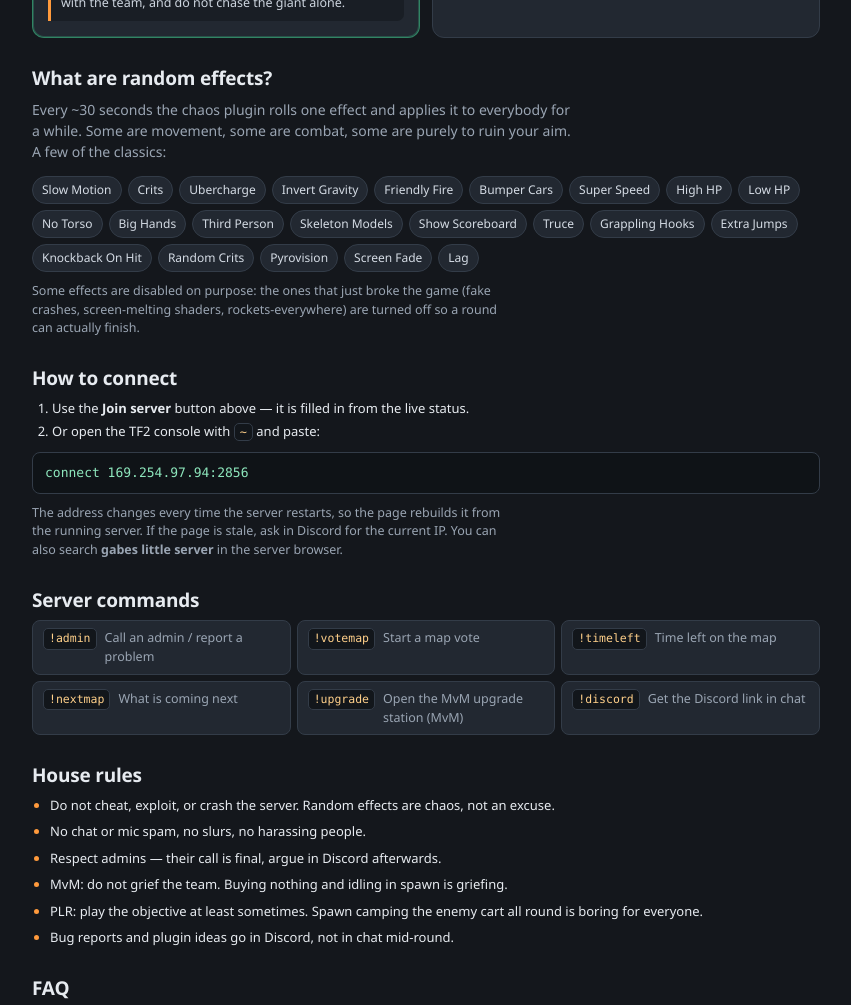
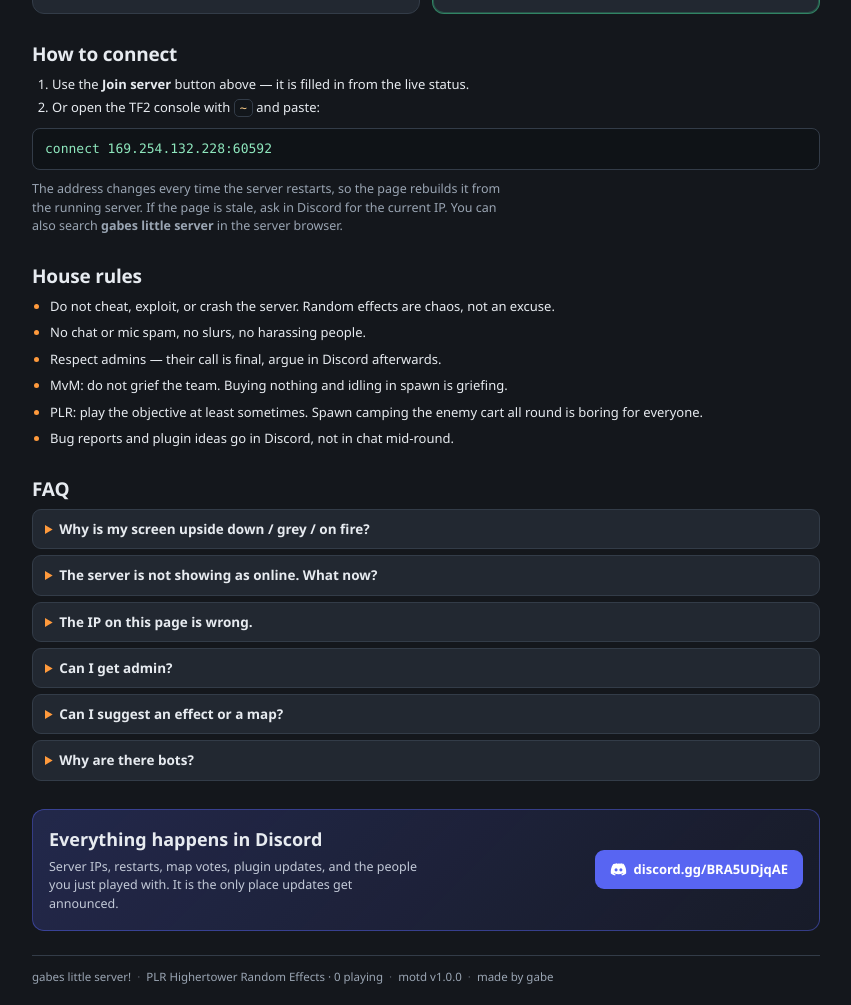
Before and after one commit to snowwyyyyy-blimp/gabes-motd, a plain HTML site: page index.html in a window 1280 px wide. Shown: the part 1010-2015 px from the top of the page, without its empty margins (214-1065 px from the left). Drawn offline with Linux system fonts and the light colour scheme; no server answers.

Commit message:
Remove invented command list and effects list from MOTD

```diff
--- a/assets/motd.css
+++ b/assets/motd.css
@@ -330,27 +330,7 @@ code {
   color: #cdd5df;
 }
 
-/* ---------- effects ---------- */
-
-.pills {
-  display: flex;
-  flex-wrap: wrap;
-  gap: 6px;
-  list-style: none;
-  margin: 0;
-  padding: 0;
-}
-
-.pills li {
-  font-size: 12px;
-  padding: 4px 9px;
-  border-radius: 999px;
-  border: 1px solid var(--line);
-  background: var(--panel);
-  color: #d5dce5;
-}
-
-/* ---------- connect / commands ---------- */
+/* ---------- connect ---------- */
 
 .steps {
   margin: 0 0 10px;
@@ -372,25 +352,6 @@ code {
   overflow-x: auto;
   white-space: pre;
 }
-
-.commands {
-  display: grid;
-  grid-template-columns: repeat(auto-fit, minmax(230px, 1fr));
-  gap: 6px;
-}
-
-.commands > div {
-  display: flex;
-  align-items: baseline;
-  gap: 8px;
-  background: var(--panel);
-  border: 1px solid var(--line);
-  border-radius: 8px;
-  padding: 7px 10px;
-  font-size: 12.5px;
-}
-
-.commands span { color: var(--muted); }
 
 .rules.ticks li { margin-bottom: 7px; }
 
--- a/assets/status.json
+++ b/assets/status.json
@@ -1,19 +1,19 @@
 {
   "schema": 1,
-  "generated_at": 1794869738,
+  "generated_at": 1794870074,
   "motd_version": "1.0.0",
   "online": true,
-  "mode": "mvm",
-  "mode_pretty": "MvM Random Effects",
-  "version": "mvm random events",
-  "map": "mvm_powerplant_rc5",
-  "map_pretty": "Powerplant",
+  "mode": "plr",
+  "mode_pretty": "PLR Highertower Random Effects",
+  "version": "plr highertower random events",
+  "map": "plr_highertower",
+  "map_pretty": "PLR Highertower",
   "players": 0,
   "bots": 0,
-  "maxplayers": 10,
-  "ip": "169.254.97.94",
-  "port": 2856,
-  "connect": "steam://connect/169.254.97.94:2856?appid=440",
-  "running_since": 0,
-  "last_seen": 1794869738
+  "maxplayers": 32,
+  "ip": "169.254.132.228",
+  "port": 60592,
+  "connect": "steam://connect/169.254.132.228:60592?appid=440",
+  "running_since": 1794869886,
+  "last_seen": 1794870074
 }
--- a/index.html
+++ b/index.html
@@ -93,36 +93,6 @@
   </section>
 
   <section class="block">
-    <h2>What are random effects?</h2>
-    <p class="block-lead">Every ~30 seconds the chaos plugin rolls one effect and applies it to everybody for a while. Some are movement, some are combat, some are purely to ruin your aim. A few of the classics:</p>
-    <ul class="pills">
-      <li>Slow Motion</li>
-      <li>Crits</li>
-      <li>Ubercharge</li>
-      <li>Invert Gravity</li>
-      <li>Friendly Fire</li>
-      <li>Bumper Cars</li>
-      <li>Super Speed</li>
-      <li>High HP</li>
-      <li>Low HP</li>
-      <li>No Torso</li>
-      <li>Big Hands</li>
-      <li>Third Person</li>
-      <li>Skeleton Models</li>
-      <li>Show Scoreboard</li>
-      <li>Truce</li>
-      <li>Grappling Hooks</li>
-      <li>Extra Jumps</li>
-      <li>Knockback On Hit</li>
-      <li>Random Crits</li>
-      <li>Pyrovision</li>
-      <li>Screen Fade</li>
-      <li>Lag</li>
-    </ul>
-    <p class="block-lead small">Some effects are disabled on purpose: the ones that just broke the game (fake crashes, screen-melting shaders, rockets-everywhere) are turned off so a round can actually finish.</p>
-  </section>
-
-  <section class="block">
     <h2>How to connect</h2>
     <ol class="steps">
       <li>Use the <b>Join server</b> button above — it is filled in from the live status.</li>
@@ -130,18 +100,6 @@
     </ol>
     <pre class="code" id="connect-code">connect &lt;ip&gt;:&lt;port&gt;</pre>
     <p class="block-lead small">The address changes every time the server restarts, so the page rebuilds it from the running server. If the page is stale, ask in Discord for the current IP. You can also search <b>gabes little server</b> in the server browser.</p>
-  </section>
-
-  <section class="block">
-    <h2>Server commands</h2>
-    <div class="commands">
-      <div><code>!admin</code><span>Call an admin / report a problem</span></div>
-      <div><code>!votemap</code><span>Start a map vote</span></div>
-      <div><code>!timeleft</code><span>Time left on the map</span></div>
-      <div><code>!nextmap</code><span>What is coming next</span></div>
-      <div><code>!upgrade</code><span>Open the MvM upgrade station (MvM)</span></div>
-      <div><code>!discord</code><span>Get the Discord link in chat</span></div>
-    </div>
   </section>
 
   <section class="block">
```
Also changed, not shown: 1 other file.
